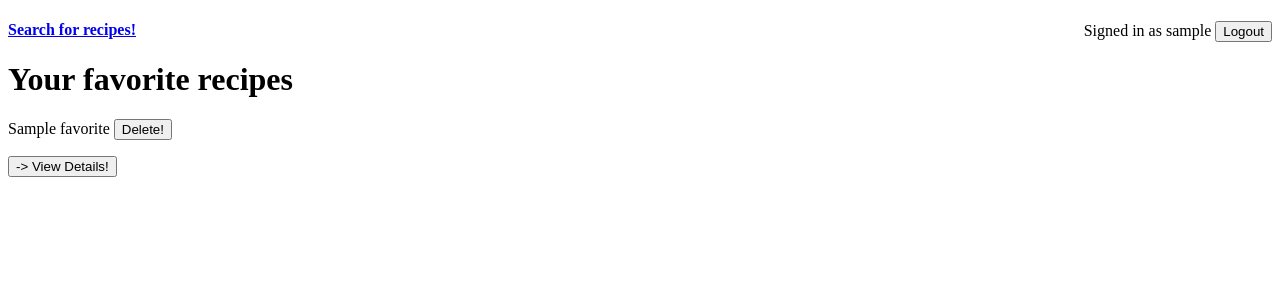
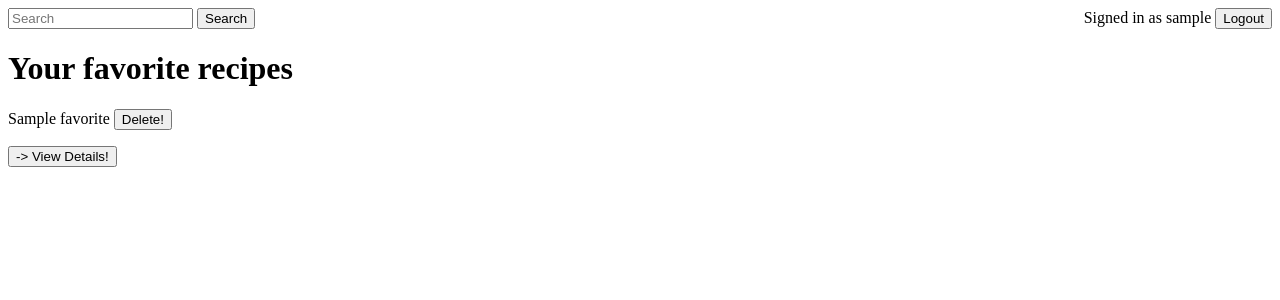
Before and after one commit to motion28/meal-deck, a Flask app: page /get_favorites in a window 1280 px wide. Shown: the top 300 px of the page. Run offline with Flask 2, Linux system fonts and the light colour scheme; the first user in the database is signed in; tables that the repository leaves empty hold one stand-in row (Sample ...).

Commit message:
comments and edits

```diff
--- a/main.py
+++ b/main.py
@@ -185,13 +185,6 @@ def get_food():
     recipe_instructions = food_recipe[3]  # 3rd index -> instructions
     recipe_count = len(recipe_titles)  # recipe_count for looping purposes
 
-    # Add recipe to database if not already present
-    #  for title in recipe_titles:
-    # exists = Recipe.query.filter_by(name=title).first()
-    # if not exists:
-    # db.session.add(Recipe(name=title))
-    #  db.session.commit()
-
     return flask.render_template(
         "food.html",
         username=current_user.username,
@@ -208,9 +201,12 @@ def get_food():
 @app.route("/add_favorite", methods=["POST"])
 @login_required
 def add_favorite():
+    """
+    Function which adds a favorite recipe to the database if not already present
+    """
     exists = Favorite.query.filter_by(
         google_id=session["google_id"], recipe_name=request.form["recipeName"]
-    ).first()
+    ).first()  # If not exists then add to db, if already exists, do not add.
     if not exists:
         new_favorite = Favorite(
             google_id=session["google_id"],
@@ -231,11 +227,9 @@ def add_favorite():
 @app.route("/delete_favorite", methods=["POST"])
 @login_required
 def delete_favorite():
-    # to_delete = Favorite(
-    # google_id=session["google_id"],
-    # username=current_user.username,
-    # recipe_name=request.form["recipe_name"],
-    # )
+    """
+    Function which deletes the corresponding favorite recipe from database
+    """
     to_delete = Favorite.query.filter_by(
         google_id=session["google_id"], recipe_name=request.form["recipe_name"]
     ).first()
@@ -248,6 +242,9 @@ def delete_favorite():
 @app.route("/get_favorites")
 @login_required
 def get_favorites():
+    """
+    Function which handles the page with the user's favorite recipes
+    """
     favorites = Favorite.query.filter_by(google_id=session["google_id"]).all()
     return flask.render_template(
         "favorites.html",
--- a/templates/favorites.html
+++ b/templates/favorites.html
@@ -13,7 +13,12 @@
     <div style="float:right;">
         Signed in as {{username}} <a href='/logout'><button>Logout</button></a>
     </div>
-    <h4><a href='/meal_deck'>Search for recipes!</a></h4>
+    <form action="/get-food" method="GET">
+        <div class="center" id="search">
+            <input type="search" id="food_input" name="food_input" placeholder="Search" required>
+            <button type="submit" id="search_button" name="food_button" for="food_input">Search</button>
+        </div>
+    </form>
     <h1>Your favorite recipes</h1>
 </head>
 
--- a/templates/food.html
+++ b/templates/food.html
@@ -6,6 +6,12 @@
     <div style="float:right;">Signed in as {{username}} <a href='/logout'><button>Logout</button></a>
         <p><a href='/get_favorites'><button>View your favorite recipes!</button></a></p>
     </div>
+    <form action="/get-food" method="GET">
+        <div class="center" id="search">
+            <input type="search" id="food_input" name="food_input" placeholder="Search" required>
+            <button type="submit" id="search_button" name="food_button" for="food_input">Search</button>
+        </div>
+    </form>
     <title>Recipe details</title>
 </head>
 
```
Also changed, not shown: models.py (+3 -13 lines).
